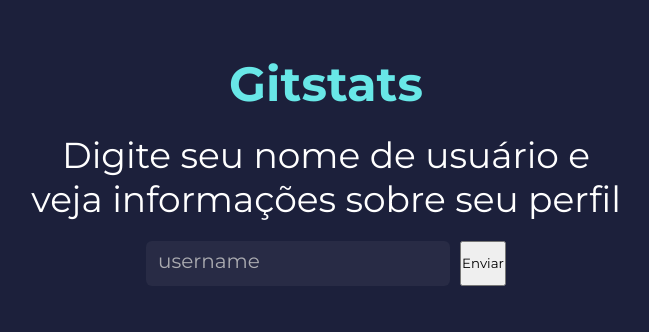
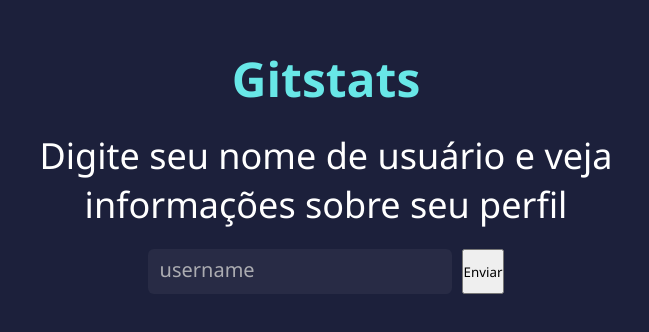
Before and after one commit to GustavoScopinho/api-github, a React (Create React App) app: page / in a window 1280 px wide. Shown: the part 180-512 px from the top of the page, without its empty margins (314-963 px from the left). Built offline with nearby package versions, Linux system fonts and the light colour scheme.

Commit message:
Adicionando fonte Segoe UI

```diff
--- a/src/App.css
+++ b/src/App.css
@@ -1,6 +1,6 @@
 * {
   margin: 0;
   padding: 0;
-  font-family: 'Cormorant Garamond', serif;
-font-family: 'Montserrat', sans-serif;
+  font-family: 'Segoe UI', Tahoma, Geneva, Verdana, sans-serif
+
 }
```
